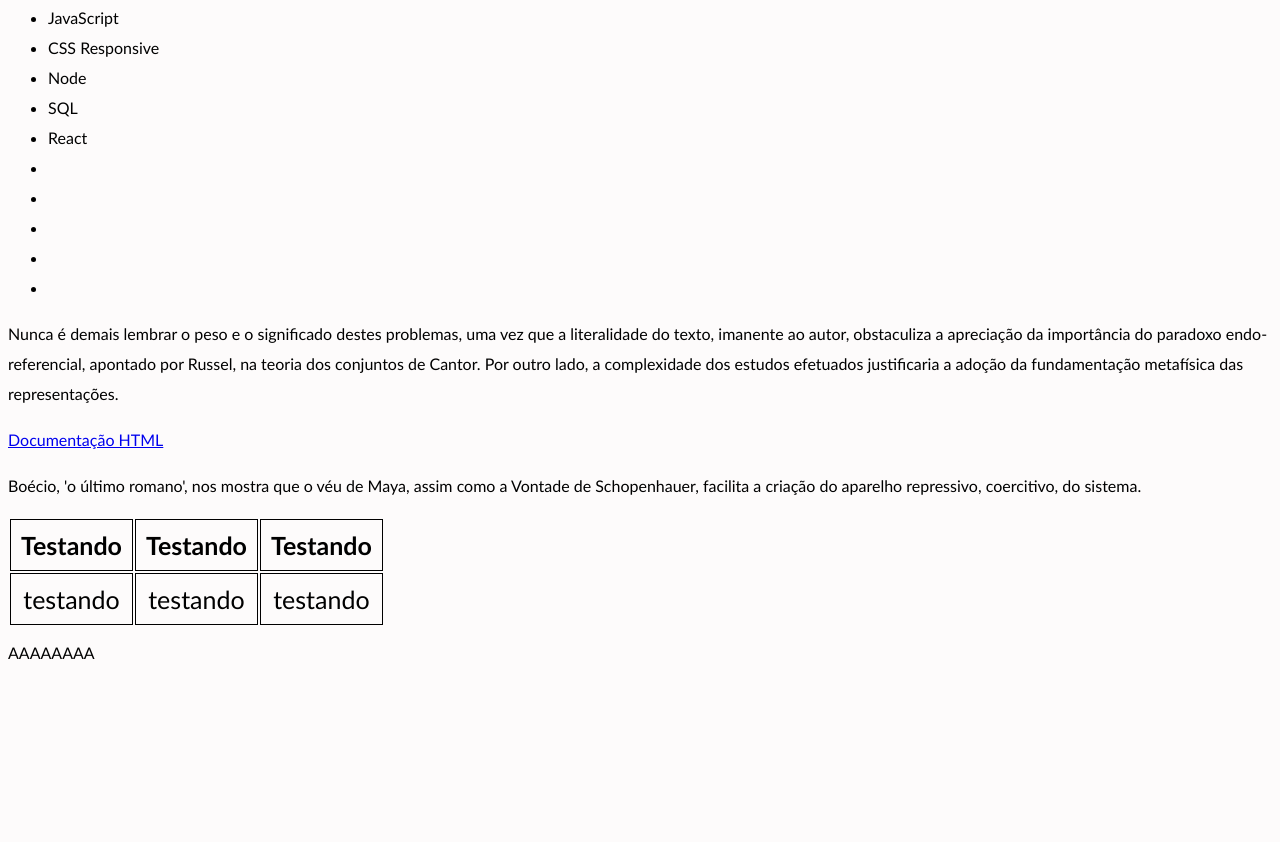
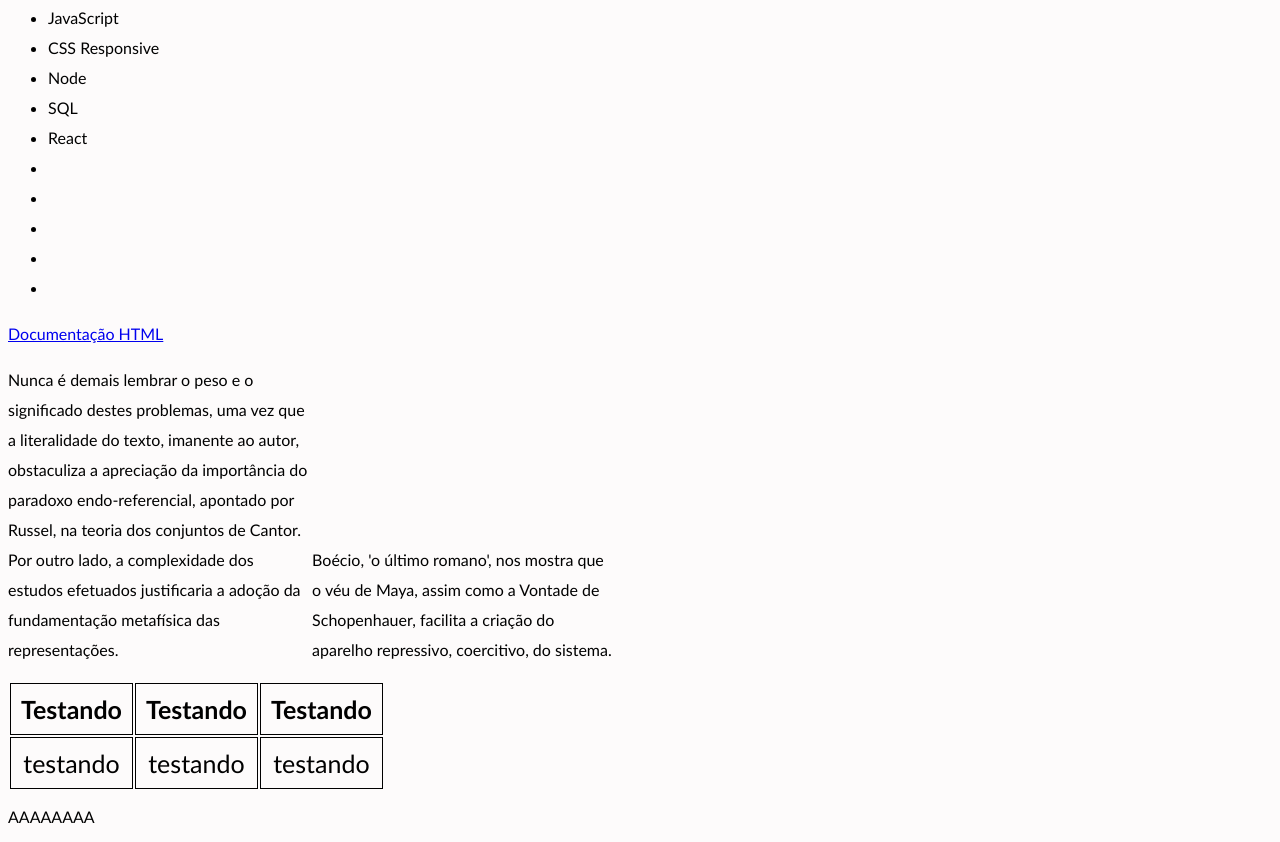
Before and after one commit to rodriguesrai/rai-rodrigues-lessons-learned, a website: page index.html in a window 1280 px wide. Shown: the part 546-1388 px from the top of the page. Before the commit the page ends 1224 px from the top, so only its background shows below. Drawn offline with Linux system fonts and the light colour scheme.

Commit message:
requisito 15 completo

```diff
--- a/index.html
+++ b/index.html
@@ -39,21 +39,29 @@
             <li></li>
             <li></li>
         </ul>
-        <article>
+
+        <a href="https://www.w3schools.com/html/default.asp" target="_blank">Documentação HTML</a>
+
+        <section id="lado">
+
+            <article class="lado-esquerdo">
                 <p> Nunca é demais lembrar o peso e o significado destes problemas, uma vez que a literalidade do texto,
-                imanente ao autor, obstaculiza a apreciação da importância do paradoxo endo-referencial, apontado por
+                    imanente ao autor, obstaculiza a apreciação da importância do paradoxo endo-referencial, apontado
+                    por
                     Russel, na teoria dos conjuntos de Cantor. Por outro lado, a complexidade dos estudos efetuados
                     justificaria a adoção da fundamentação metafísica das representações.
 
                 </p>
 
             </article>
-        <a href="https://www.w3schools.com/html/default.asp" target="_blank">Documentação HTML</a>
 
-        <aside>
-            <p> Boécio, 'o último romano', nos mostra que o véu de Maya, assim como a Vontade de Schopenhauer, facilita a
+            <aside class="lado-direito">
+                <p> Boécio, 'o último romano', nos mostra que o véu de Maya, assim como a Vontade de Schopenhauer,
+                    facilita a
                     criação do aparelho repressivo, coercitivo, do sistema. </p>
             </aside>
+
+        </section>
 
         <table>
             <tr>
--- a/style.css
+++ b/style.css
@@ -21,15 +21,20 @@ h1 {
     height: 200px;
 }
 
-table td, th{
+table td, th {
     border: 1px solid;
+    margin: 0px;
     width: auto;
     padding: 10px;
     text-align: center;
     font-size: 25px;
-
 }
 
-margin
-padding
-border
+.lado-esquerdo {
+    display: inline-block;
+    width: 300px;
+}
+.lado-direito {
+    display: inline-block;
+    width: 300px;
+}
```
Lines whose indentation alone changed are shown as unchanged.
